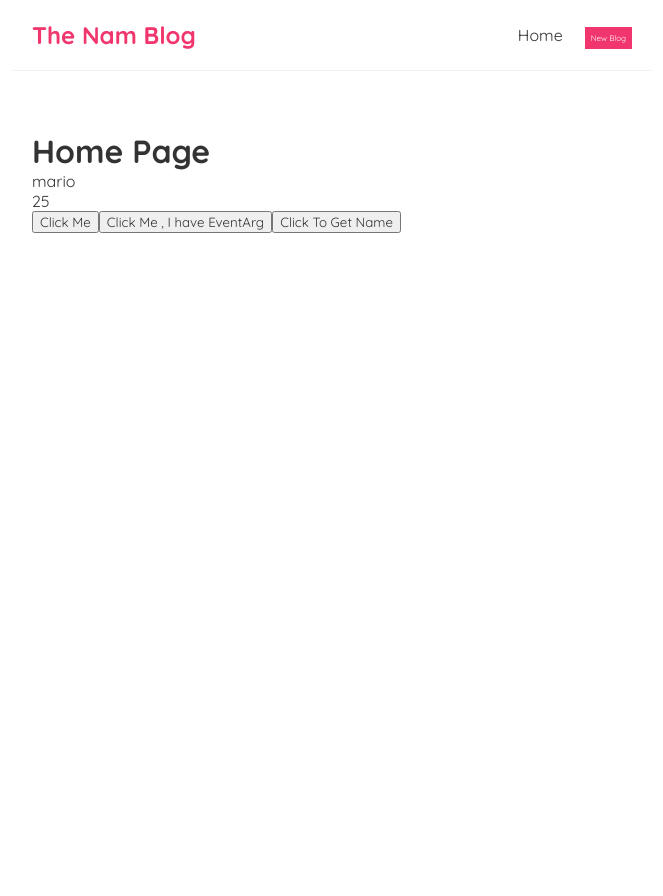
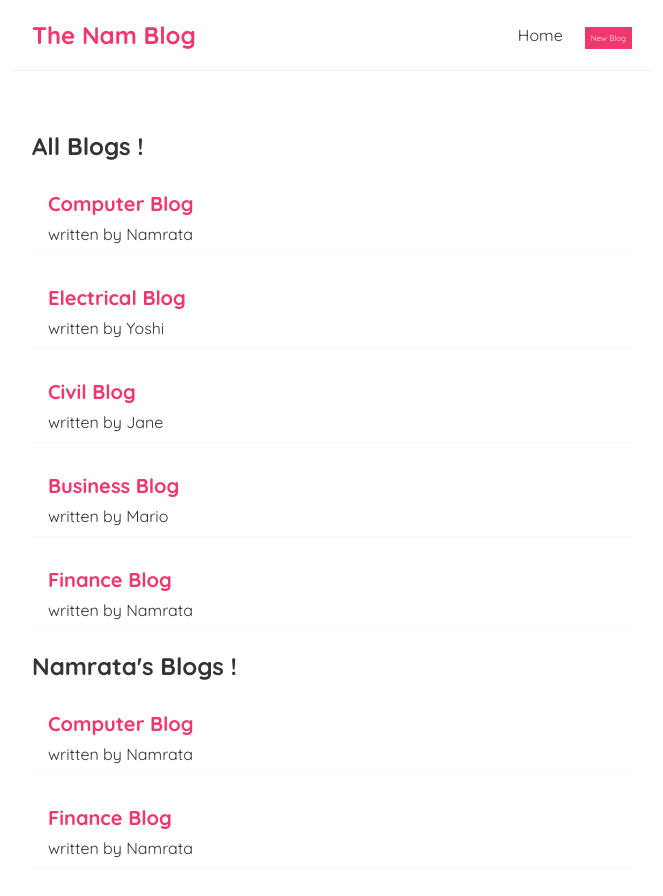
Before and after one commit to namratabhavsar/Complete-React, a React (Vite) app: page / in a window 1280 px wide. Shown: the top 896 px of the page, without its empty margins (308-971 px from the left). Before the commit the page ends 800 px from the top, so only its background shows below. Built offline with nearby package versions, Linux system fonts and the light colour scheme.

Commit message:
Reuse components and passing props into componenets

```diff
--- /dev/null
+++ b/src/BlogList.jsx
@@ -0,0 +1,18 @@
+const BlogList= ({title,blogsprop}) => {
+
+    const blogs = blogsprop;
+
+    return (
+       <div className="blog-list">
+        <h2>{title}</h2>
+        {blogs.map((item) =>(
+                <div className="blog-preview" key={item.id}>
+                    <h2>{item.title}</h2>
+                    <p>written by  {item.author}</p>
+                </div>
+            ))}
+       </div>
+     );
+}
+
+export default BlogList;
--- a/src/Home.jsx
+++ b/src/Home.jsx
@@ -1,36 +1,22 @@
 import { useState } from "react";
+import BlogList from "./BlogList";
 
 const Home = () => {
 
-    //let nametest = "mario";
-    //Events
-    const handleClick = () => {
-        console.log("Clicked");
-        SetName("Jane");
-        SetAge(27);
-    }
-    const handleClickMe = (e) => {
-        console.log("Clicked", e.target);
-    }
-    const handleClickAgain = (name,e) =>{
-        console.log(name,e.target);
-    }
+       //Outputting List Example
+       const[blogs,SetBlogs] = useState([
+        {title:'Computer Blog', body:'Computer Description....',author:'Namrata',id:1 },
+        {title:'Electrical Blog', body:'Electrical Description....',author:'Yoshi',id:2 },
+        {title:'Civil Blog', body:'Civil Description....',author:'Jane',id:3 },
+        {title:'Business Blog', body:'Business Description....',author:'Mario',id:4 },
+        {title:'Finance Blog', body:'Finance Description....',author:'Namrata',id:5 }
+    ])
 
-    //State
-    const[nametest, SetName]= useState("mario");
-    const[age,SetAge] = useState(25);
     return (
-
         <div className="home">
-           <h1>Home Page</h1>
-           <p>{nametest}</p>
-           <p>{age}</p>
-           <button onClick={handleClick}>Click Me</button>
-           <button onClick={(e) => handleClickMe(e)}>Click Me , I have EventArg</button>
-           <button onClick={(e) => {handleClickAgain("namrata",e)}}>Click To Get Name</button>
+           <BlogList blogsprop={blogs} title= {"All Blogs !"}/>
+           <BlogList blogsprop={blogs.filter((item) => item.author==='Namrata')} title= {"Namrata's Blogs !"}/>
         </div>
-
-
      );
 }
 
--- a/src/index.css
+++ b/src/index.css
@@ -32,3 +32,17 @@
   margin: 40px auto;
   padding: 20px;
 }
+/* blog previews / list */
+.blog-preview {
+  padding: 10px 16px;
+  margin: 20px 0;
+  border-bottom: 1px solid #fafafa;
+}
+.blog-preview:hover {
+  box-shadow: 1px 3px 5px rgba(0,0,0,0.1);
+}
+.blog-preview h2 {
+  font-size: 20px;
+  color: #f1356d;
+  margin-bottom: 8px;
+}
```
